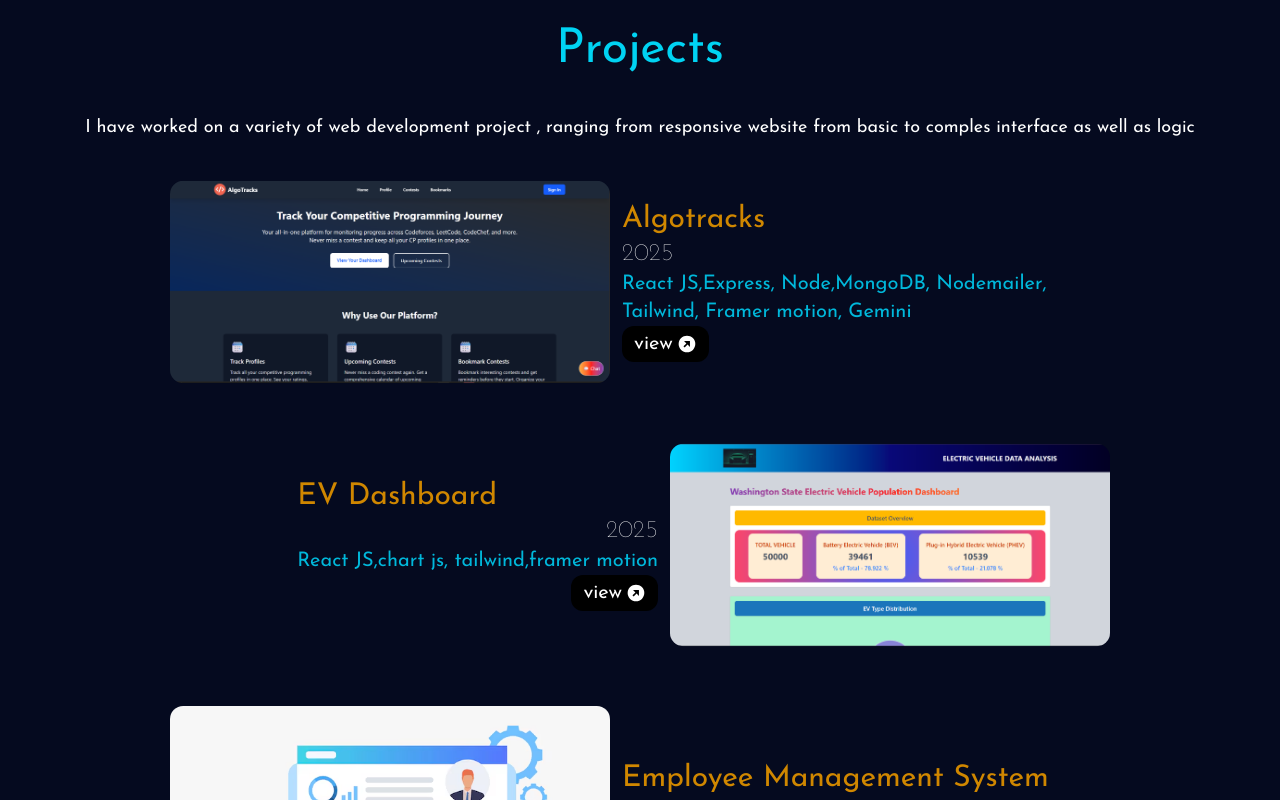
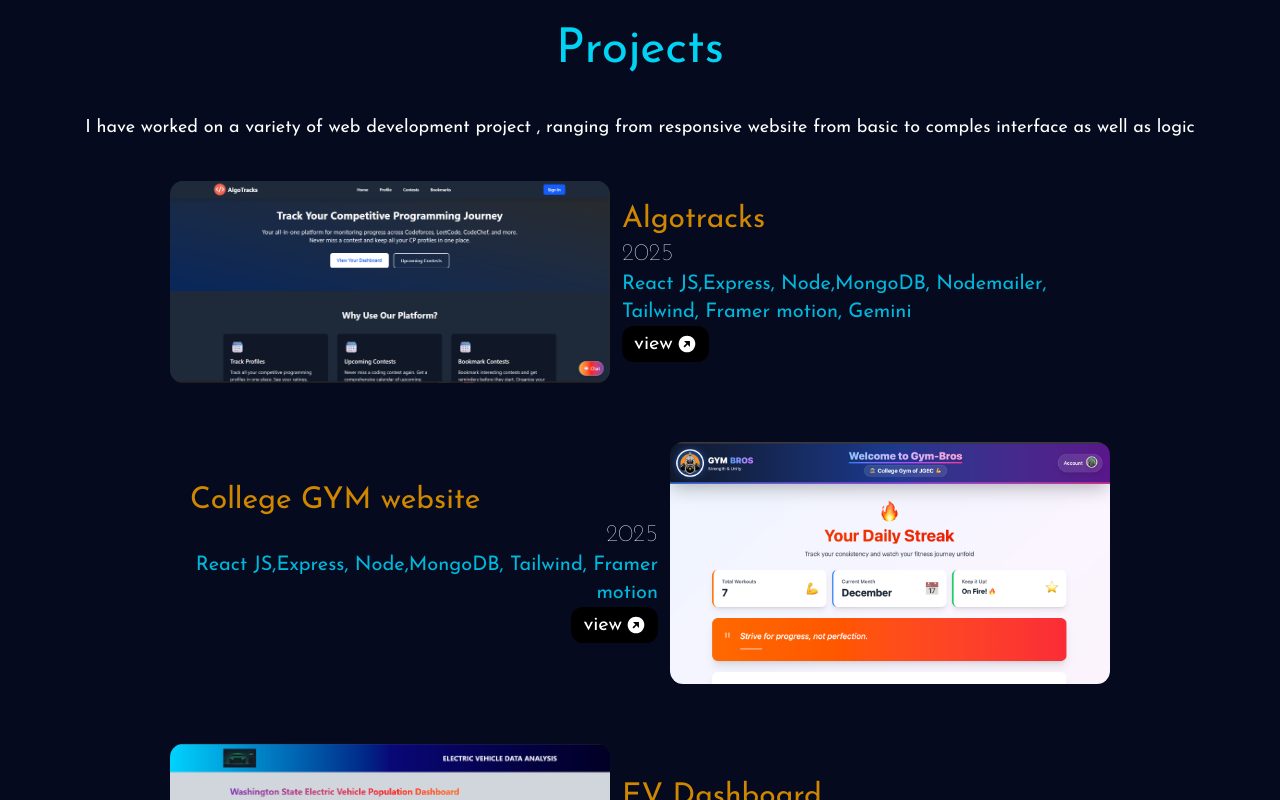
Before and after one commit to soumik7063/My-portfolio, a React (Vite) app: page / in a window 1280 px wide. Shown: the part 2000-2800 px from the top of the page. Built offline with nearby package versions, Linux system fonts and the light colour scheme.

Commit message:
gym website added

```diff
--- a/src/components/projectsSection/ProjectMain.jsx
+++ b/src/components/projectsSection/ProjectMain.jsx
@@ -13,10 +13,18 @@
             image:'/images/algotracks.png'
         },
         {
+            name:'College GYM website',
+            year:'2025',
+            tech:'React JS,Express, Node,MongoDB, Tailwind, Framer motion',
+            align:'left',
+            link:'https://jgec-gym-bros.vercel.app/',
+            image:'/images/gym.png'
+        },
+        {
             name:'EV Dashboard',
             year:'2025',
             tech:'React JS,chart js, tailwind,framer motion',
-            align:'left',
+            align:'right',
             link:'https://ev-dashboard-5swz.vercel.app/',
             image:'/images/evdashboard.png'
         },
@@ -24,7 +32,7 @@
             name:'Employee Management System',
             year:'2024',
             tech:'React JS',
-            align:'right',
+            align:'left',
             link:'https://manage-yoru-employee.vercel.app/',
             image:'/images/employeemanagement.jpg'
         },
@@ -32,7 +40,7 @@
             name:'Mern Auth App',
             year:'2024',
             tech:'React JS , MongoDB,Node',
-            align:'left',
+            align:'right',
             link:'https://github.com/soumik7063/Mern-Authentication-App',
             image:'/images/website-img-1.jpg'
         },
@@ -40,7 +48,7 @@
             name:'Chessy-chess',
             year:'2023',
             tech:'HTML,CSS, JS,chess engine',
-            align:'right',
+            align:'left',
             link:'https://github.com/soumik7063/chessy-chess',
             image:'/images/chess.jpg'
         },
@@ -48,7 +56,7 @@
             name:'PortFolio',
             year:'2024',
             tech:'React JS , Framer Motion , tailwind CSS',
-            align:'left',
+            align:'right',
             link:'https://my-portfolio-beta-six-66.vercel.app/',
             image:'/images/portfolio.png'
         },
```
Also changed, not shown: public/images/gym.png (added), 1 other file (tests, documents, lock files or other folders).
